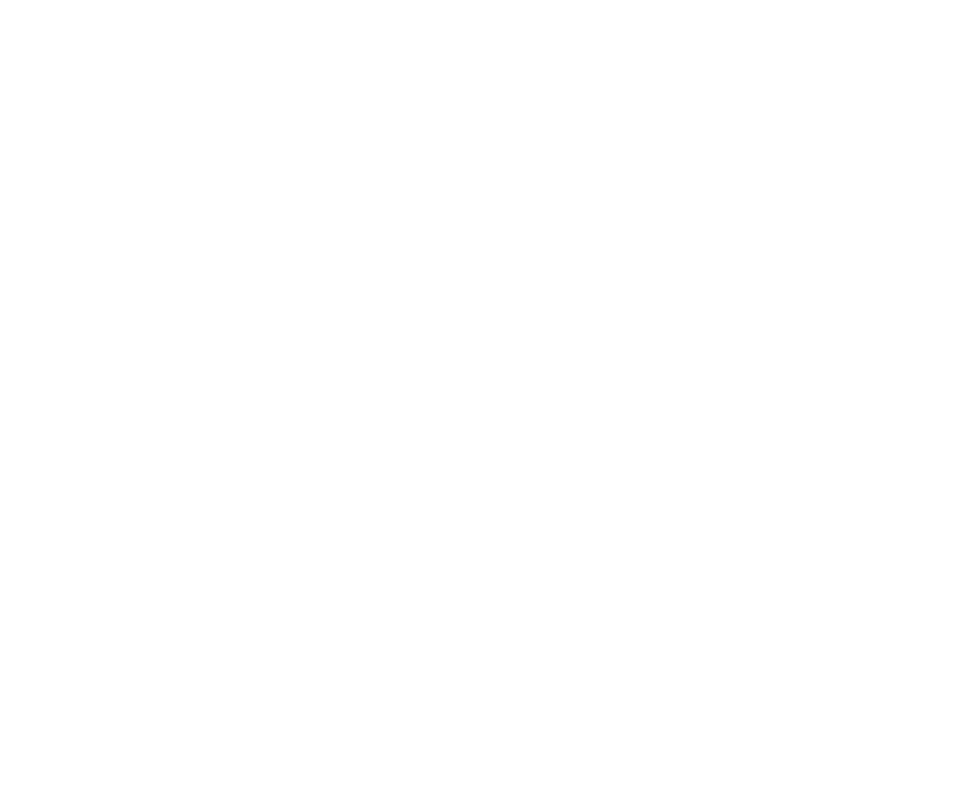
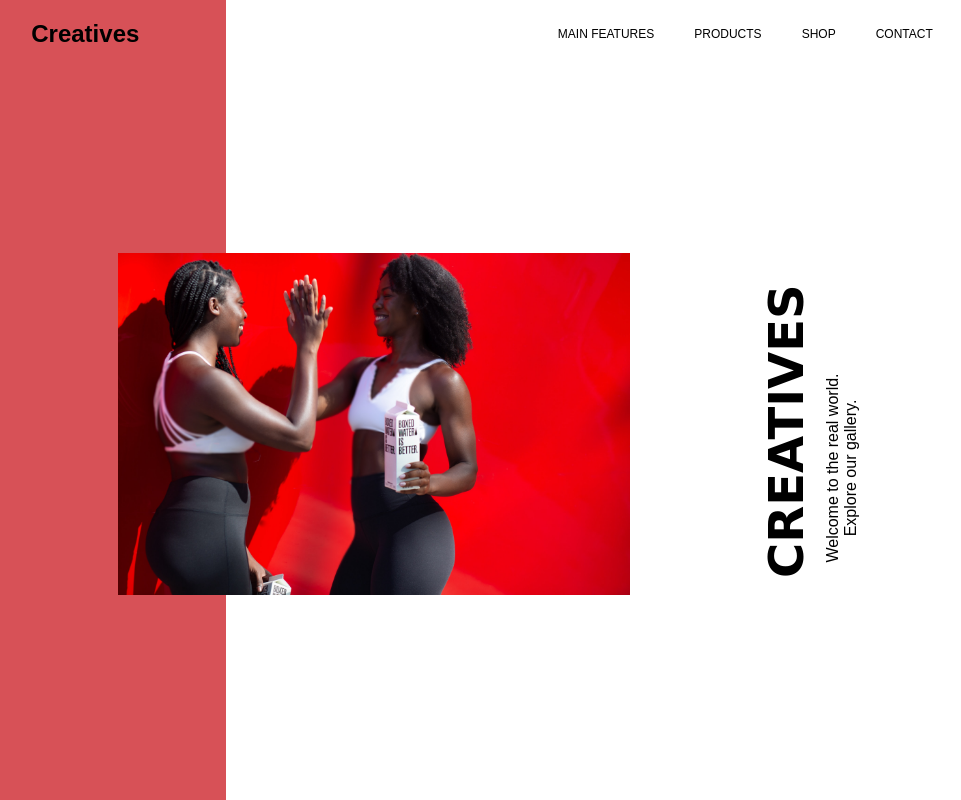
Before and after one commit to pdottore/gsap-tut, a plain HTML site: page 8. Creatives Project/index.html in a window 1280 px wide. Shown: the whole page, without its empty margins (158-1119 px from the left). Drawn offline with nearby package versions, Linux system fonts and the light colour scheme; a web font is replaced by a local one.

Commit message:
simple animation project

```diff
--- a/8. Creatives Project/app.js
+++ b/8. Creatives Project/app.js
@@ -0,0 +1,16 @@
+var tl = gsap.timeline({
+    defaults: {
+        opacity: 0,
+        ease: "linear",
+        duration: 1,
+    }
+});
+
+tl.fromTo(".sidebar", {width: 0}, {
+    opacity: 1,
+    width: "30%",
+});
+
+tl.fromTo(".main-img", {x: 0}, {opacity: 1});
+
+tl.fromTo(".content", {x: 100}, {opacity: 1, x: 0});
--- a/8. Creatives Project/index.html
+++ b/8. Creatives Project/index.html
@@ -7,7 +7,34 @@
     <link rel="stylesheet" href="style.css" />
   </head>
   <body>
-    <script src="https://cdnjs.cloudflare.com/ajax/libs/gsap/3.11.3/gsap.min.js"></script>
+    <nav>
+      <div class="logo-container">
+        <h1>Creatives</h1>
+      </div>
+
+      <ul>
+        <li><a href="#">MAIN FEATURES</a></li>
+        <li><a href="#">PRODUCTS</a></li>
+        <li><a href="#">SHOP</a></li>
+        <li><a href="#">CONTACT</a></li>
+      </ul>
+    </nav>
+
+      <sectioin class="sidebar"></sectioin>
+
+      <section class="content-container">
+        <img src="boxed-water-is-better-tkJnOS-jNGE-unsplash.jpg" class="main-img">
+
+        <div class="content">
+          <h1 class="main-title">CREATIVES</h1>
+          <p class="main-info">
+            Welcome to the real world. <br />
+            Explore our gallery.
+          </p>
+        </div>
+      </section>
+
+    <script src="https://cdn.jsdelivr.net/npm/gsap@3.12.5/dist/gsap.min.js"></script>
     <script src="app.js"></script>
   </body>
 </html>
--- a/8. Creatives Project/style.css
+++ b/8. Creatives Project/style.css
@@ -7,3 +7,73 @@
   margin: 0;
   box-sizing: border-box;
 }
+
+nav {
+  display: flex;
+  justify-content: space-around;
+  align-items: center;
+  position: fixed;
+  width: 100%;
+  z-index: 99;
+  margin-top: 20px;
+}
+
+nav ul {
+  display: flex;
+}
+
+nav ul li {
+  list-style: none;
+  margin-left: 40px;
+  font-size: 12px;
+  font-family: sans-serif;
+
+}
+
+nav ul li a {
+  text-decoration: none;
+  color: #000000;
+}
+
+.logo-container h1 {
+  font-family: sans-serif;
+}
+
+.sidebar {
+  background: #d75157;
+  width: 30%;
+  height: 100vh;
+  position: fixed;
+  z-index: -1;
+}
+
+.content-container {
+  display: flex;
+  flex-wrap: wrap;
+  justify-content: center;
+  align-items: center;
+  height: 100vh;
+  font-family: "Roboto", sans-serif;
+}
+
+.main-img {
+  width: 40%;
+  margin-top: 3rem;
+  margin-left: 6rem;
+}
+
+.main-title {
+  transform: rotate(-90deg);
+  margin-top: 10rem;
+  font-size: 3rem;
+  font-family: "Kumar One Outline", cursive;
+}
+
+.main-info {
+  transform: rotate(-90deg);
+  font-family: sans-serif;
+  text-align: center;
+  width: 200px;
+  margin-bottom: 5rem;
+  margin-left: 7rem;
+}
```
